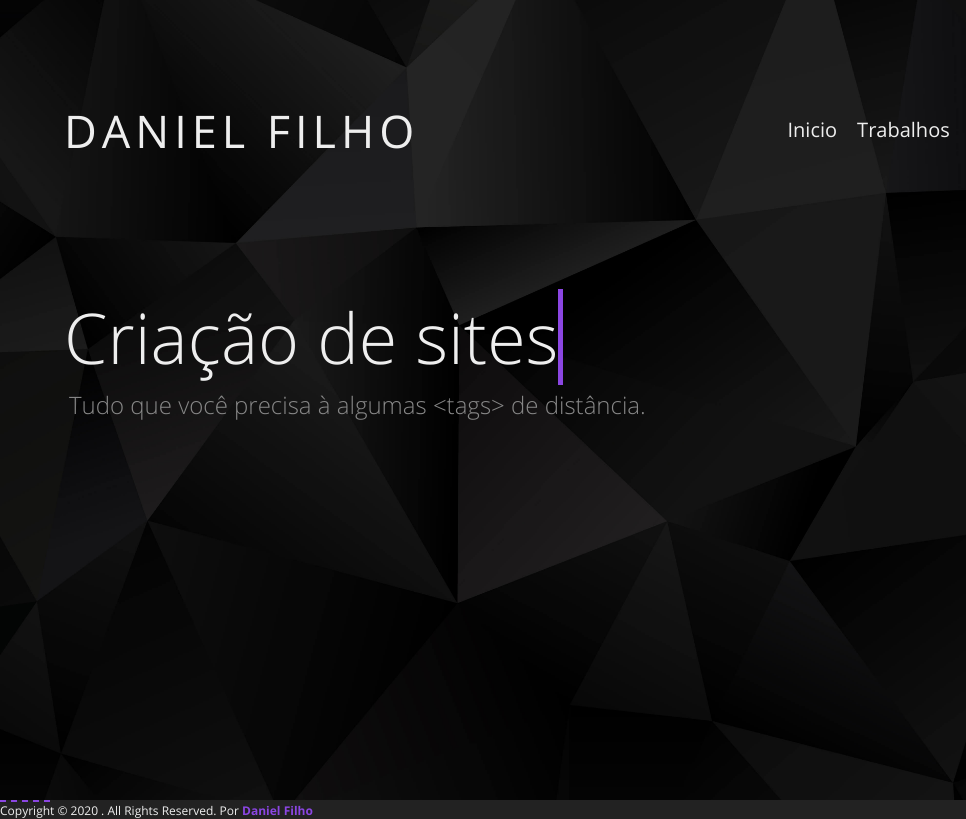
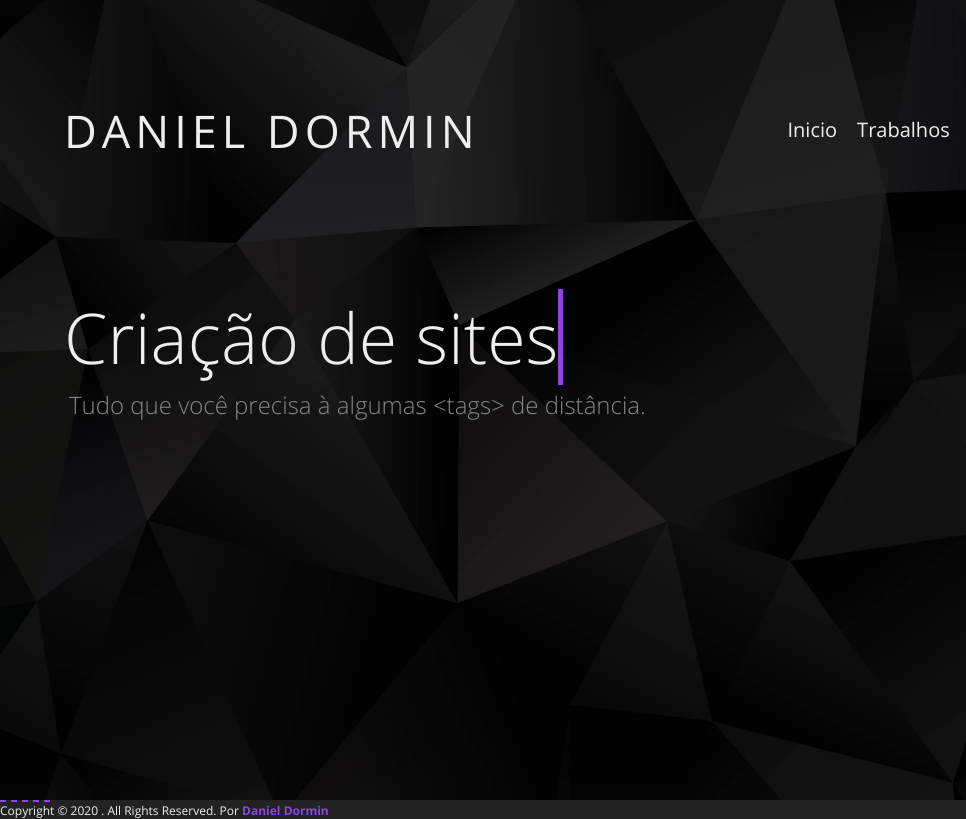
Before and after one commit to DDParkas/site, a plain HTML site: page index.html in a window 1280 px wide. Shown: the full height of the page, 0-966 px from the left. Drawn offline with Linux system fonts and the light colour scheme.

Commit message:
Update index.html
De filho pra dormin

```diff
--- a/index.html
+++ b/index.html
@@ -4,7 +4,7 @@
 		<meta charset="utf-8">
 		<meta name="description" content="Olá, meu nome é Daniel Filho e esse é meu portfolio">
 		<meta name="keywords" content="HTML,CSS,XML,JavaScript, PHP">
-		<meta name="author" content="Daniel Filho">
+		<meta name="author" content="Daniel Dormin">
 		<meta name="viewport" content="width=device-width, initial-scale=1.0">
 		<title>::Daniel Filho::</title>
 		<link rel="stylesheet" type="text/css" href="css/style.css">
@@ -12,7 +12,7 @@
 	<body>
 		<div class="head">
 			<header>
-				<div id="title">DANIEL FILHO</div>
+				<div id="title">DANIEL DORMIN</div>
 				<div id="menu">
 				<div id="links">
 					<ul>
@@ -96,7 +96,7 @@
 			</main>
 			<footer>
 				<div id="line"></div>
-				Copyright © 2020 . All Rights Reserved. Por <a href="#">Daniel Filho</a>
+				Copyright © 2020 . All Rights Reserved. Por <a href="#">Daniel Dormin</a>
 			</footer>
 			<script src="scripts/functions.js"></script>
 	</body>
```
